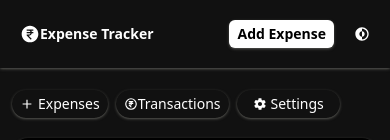
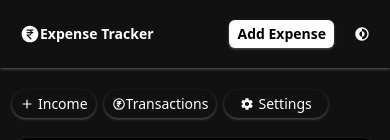
Before and after one commit to navaneethk-000/Expense-Tracker, a React (Vite) app: page / in a window 390 px wide. Shown: the top 140 px of the page. Built offline with nearby package versions, Linux system fonts and the light colour scheme.

Commit message:
fixed issues with mobile view

```diff
--- a/src/components/DashboardHome.jsx
+++ b/src/components/DashboardHome.jsx
@@ -62,12 +62,19 @@ const DashboardHome = () => {
         <div className="flex items-center justify-center">
           <ul className="flex gap-2">
             <Link
+              to="/addincome"
+              className="flex items-center shadow-sm shadow-[#51514d] rounded-2xl px-2 py-1 gap-1 text-sm"
+            >
+              <IoMdAdd />
+              <li>Income</li>
+            </Link>
+            {/* <Link
               to="/addexpenses"
               className="flex items-center shadow-sm shadow-[#51514d] rounded-2xl px-2 py-1 gap-1 text-sm"
             >
               <IoMdAdd />
               <li>Expenses</li>
-            </Link>
+            </Link> */}
             <Link
               to="/transactions"
               className="flex items-center shadow-sm shadow-[#51514d] rounded-2xl px-2 py-1 text-sm"
```
